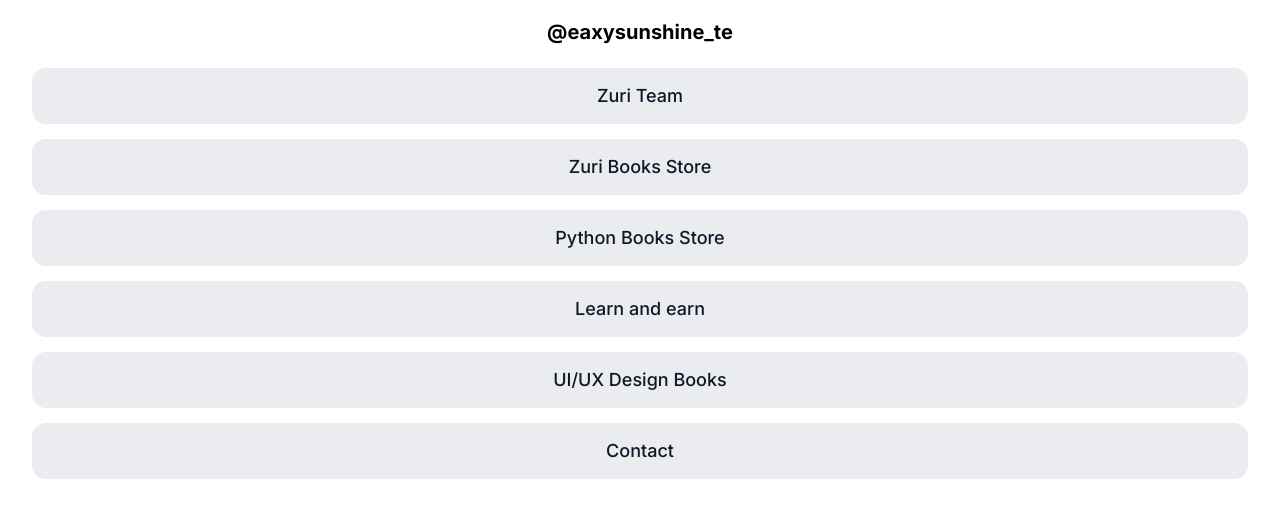
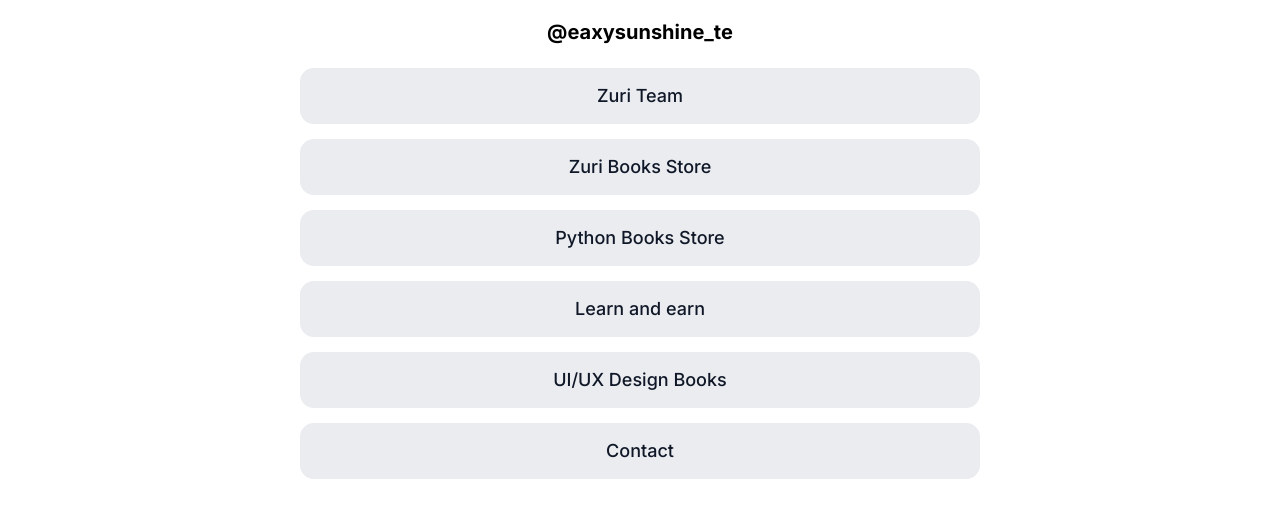
Before and after one commit to codewebdev02/HNGi9-Front-End-Stage-Two, a React (Create React App) app: page / in a window 1280 px wide. Shown: the part 162-691 px from the top of the page. Built offline with nearby package versions, Linux system fonts and the light colour scheme.

Commit message:
Stage 2 task completed

```diff
--- a/src/App.css
+++ b/src/App.css
@@ -1,5 +1,5 @@
 .App.container {
-  max-width: 1280px;
+  max-width: 788px;
   margin: auto;
   padding-right: 16px;
   padding-left: 16px;
--- a/src/pages/Home/style.scss
+++ b/src/pages/Home/style.scss
@@ -27,7 +27,7 @@
     }
 
     .link-section {
-        max-width: 1216px;
+        max-width: 680px;
         margin: auto;
 
         #btn__zuri,
```
